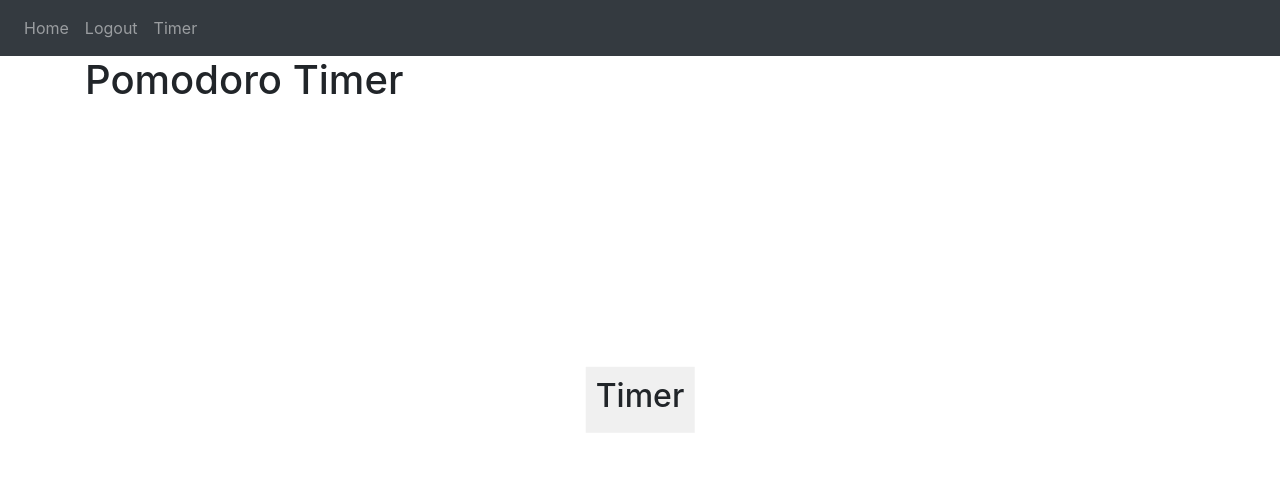
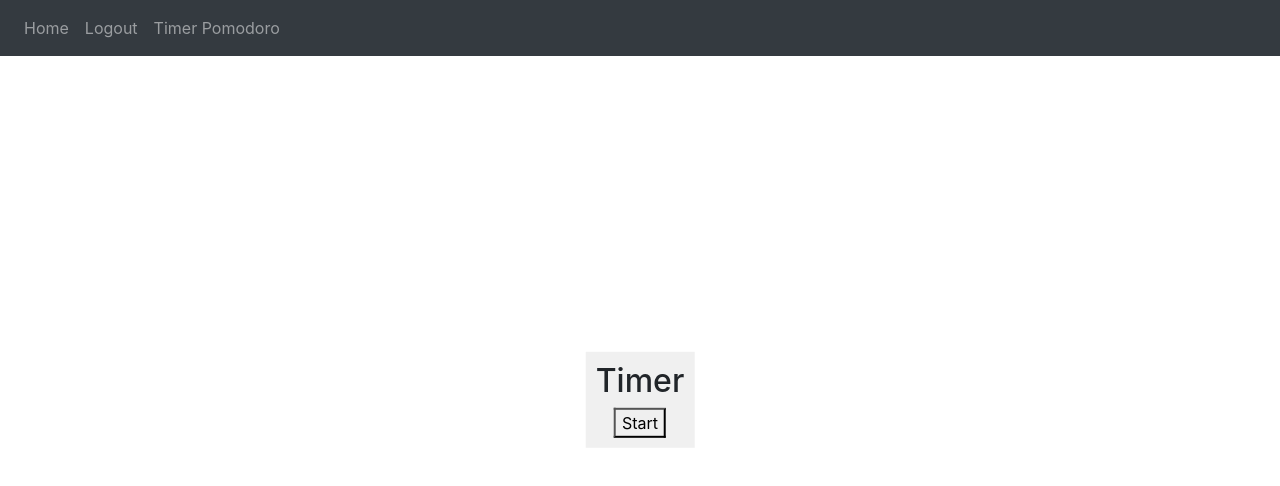
Before and after one commit to stepwiktoria/Pogoda, a Flask app: page /timer in a window 1280 px wide. Shown: the top 486 px of the page. Run offline with Flask 3, Linux system fonts and the light colour scheme; the visitor is signed in with stand-in values (Sample User, id 1); some libraries are stand-ins or nearby versions.

Commit message:
fix the place of times going

```diff
--- a/website/templates/base.html
+++ b/website/templates/base.html
@@ -32,7 +32,7 @@
           {% if user.is_authenticated %}
           <a class="nav-item nav-link" id="home" href="/">Home</a>
           <a class="nav-item nav-link" id="logout" href="/logout">Logout</a>
-          <a class="nav-item nav-link" id="timer" href="/timer">Timer</a>
+          <a class="nav-item nav-link" id="timer" href="/timer">Timer Pomodoro</a>
           {% else %}
           <a class="nav-item nav-link" id="login" href="/login">Login</a>
           <a class="nav-item nav-link" id="signUp" href="/sign-up">Sign Up</a>
--- a/website/templates/timer.html
+++ b/website/templates/timer.html
@@ -1,9 +1,8 @@
-{% extends "base.html" %} {% block title %}Timer{% endblock %} {% block
+{% extends "base.html" %} {% block title %}Pomodoro Timer{% endblock %} {% block
     content %}
     <!DOCTYPE html>
 <html>
 <head>
-      <title>Timer</title>
   <script src="https://code.jquery.com/jquery-3.6.0.min.js"></script>
   <style>
     #timer-container {
@@ -29,7 +28,7 @@
         seconds = String(seconds).padStart(2, '0');
 
         // Display the timer
-            $('#timer').text(minutes + ':' + seconds);
+        $('#timerp').text(minutes + ':' + seconds);
 
         if (timeLeft === 0) {
           clearInterval(timerInterval);
@@ -42,10 +41,11 @@
   </script>
 </head>
 <body>
-      <h1>Pomodoro Timer</h1>
+
 
   <div id="timer-container">
-        <h2 id="timer" onclick="startTimer()">Timer</h2>
+    <h2 id="timerp" onclick="startTimer()">Timer</h2>
+    <button onclick="startTimer()">Start</button>
   </div>
 </body>
 </html>
```
Lines whose indentation alone changed are shown as unchanged.
